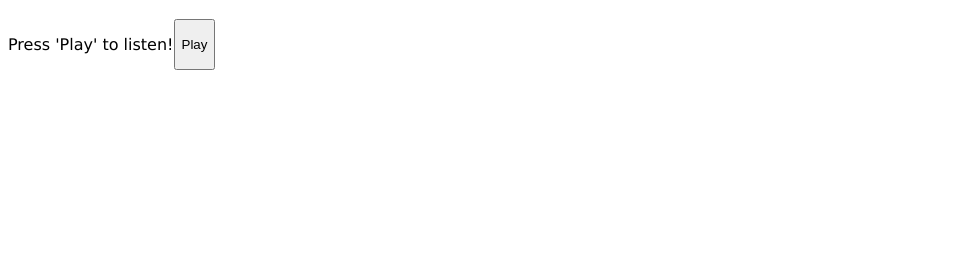
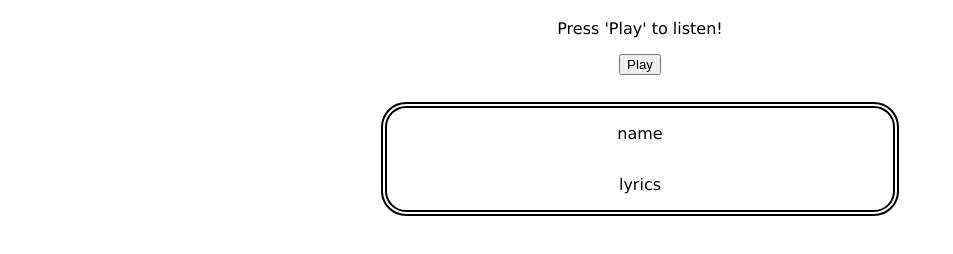
Before and after one commit to michaelwu317/Spotify-Lyric-Translating-Visualizer, a website: page web/index.html in a window 1280 px wide. Shown: the part 62-316 px from the top of the page, without its empty margins (0-953 px from the left). Drawn offline with Linux system fonts and the light colour scheme; files that its build step writes are made by us from their sources.

Commit message:
css continued

```diff
--- a/styles/site.css
+++ /dev/null
@@ -1,13 +0,0 @@
-body {
-    font-family: Verdana, Arial, serif;
-    font-size: 100%;
-}
-
-h1 {
-    text-align: center;
-}
-
-.play-button {
-    display: flex;
-    flex-direction: row;
-}
--- a/web/index.html
+++ b/web/index.html
@@ -1,11 +1,39 @@
 <!DOCTYPE html>
 <html lang="en">
 <head>
+<meta charset="UTF-8"/>
+<meta name="viewport" content="width=device-width, initial-scale=1"/>
 
 <title>Spotify Visualizer</title>
 
-<!-- CSS styles link -->
-<link rel="stylesheet" type="text/css" href="styles/site.css"/>
+<style>
+    body {
+        font-family: Verdana, sans-serif;
+    }
+
+    h1 {
+        text-align: center;
+    }
+
+    .play-button {
+        text-align: center;
+    }
+
+    #togglePlay {
+        margin-bottom: 2em;
+    }
+
+    .song-name-lyrics {
+        display: flex;
+        flex-direction: column;
+        text-align: center;
+        border: double 6px;
+        border-radius: 25px;
+        width: 40%;
+        margin-left: auto;
+        margin-right: auto;
+    }
+</style>
 </head>
 
 <body>
@@ -14,6 +42,15 @@
     <div class="play-button">
         <p>Press 'Play' to listen!</p>
         <button id="togglePlay">Play</button>
+    </div>
+
+    <div class="song-name-lyrics">
+        <article>
+            <p>name</p>
+        </article>
+        <article>
+            <p>lyrics</p>
+        </article>
     </div>
 
     <script src="https://sdk.scdn.co/spotify-player.js"></script>
```
